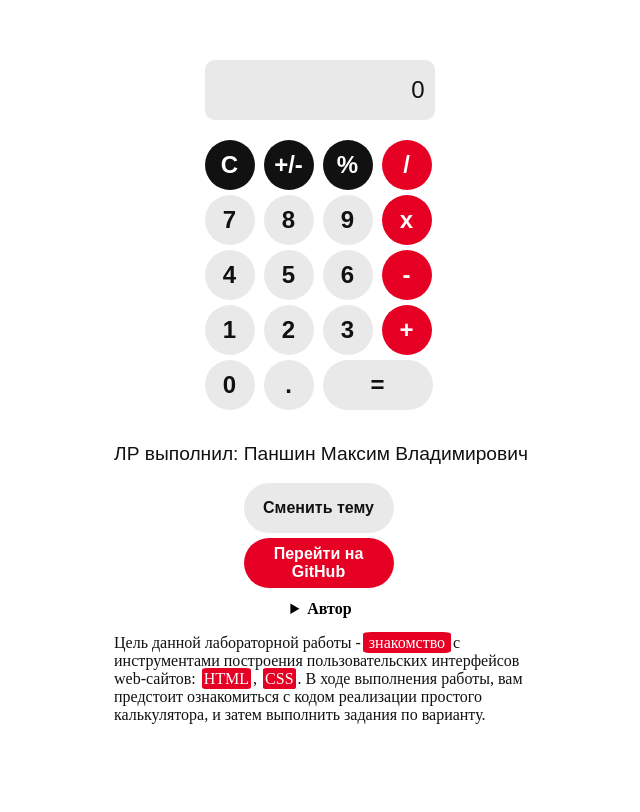
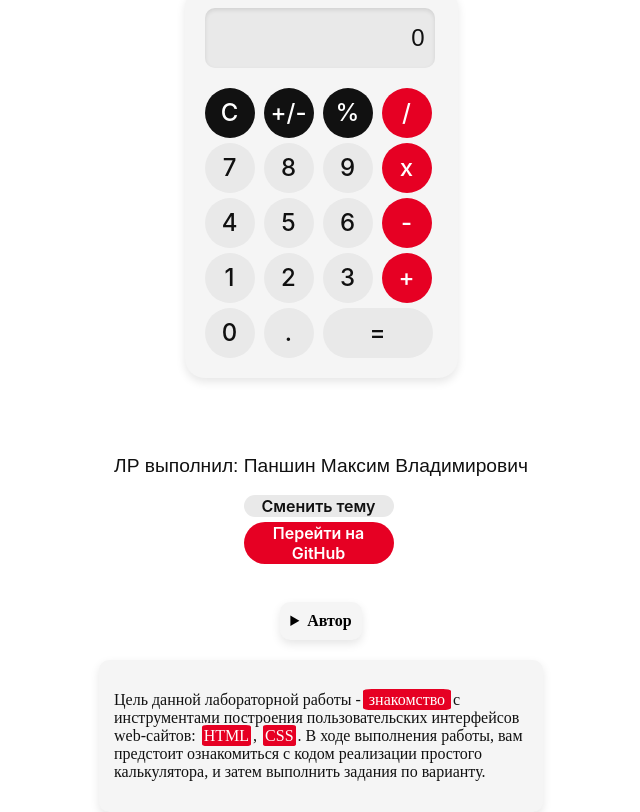
Before and after one commit to homemadelobotomy/Panshin_JavaScript_25, a plain HTML site: page calculator.html in a window 1280 px wide. Shown: the whole page, without its empty margins (319-959 px from the left). Drawn offline with Linux system fonts and the light colour scheme.

Commit message:
more attractive calculator

```diff
--- a/calculator_style.css
+++ b/calculator_style.css
@@ -9,6 +9,12 @@
   width: 100%;
   height: 100%;
 }
+summary {
+  color: black;
+  font-weight: bold;
+  cursor: pointer;
+}
+
 p{
   color: #111111;
 }
@@ -17,6 +23,10 @@ p{
   flex-direction: column;
   justify-content: center;
   align-items: center;
+  background-color: #f5f5f5;
+  padding: 20px;
+  border-radius: 20px;
+  box-shadow: 0 4px 10px rgba(0, 0, 0, 0.1);
 }
 
 .my-btn {
@@ -29,11 +39,12 @@ p{
     background: #e9e9e9;         /* задаем серый цвет кнопки */
     color: #111111;                /* задаем белый цвет текста внутри кнопки */
     font-size: 1.5rem;           /* увеличим размер шрифта */
-    font-family:  Georgia, 'Times New Roman', Times, ; /* сменим шрифт */
+    font-family: BlinkMacSystemFont, 'Segoe UI', Roboto, Oxygen-Sans, 'Apple Color Emoji', 'Segoe UI Emoji', 'Segoe UI Symbol', Ubuntu, Cantarell, 'Fira Sans', 'Droid Sans', 'Helvetica Neue', Helvetica, 'ヒラギノ角ゴ Pro W3', 'メイリオ', Meiryo, 'ＭＳ Ｐゴシック', Arial, sans-serif;; /* сменим шрифт */
     cursor: pointer;             /* при наведении на кнопку курсор будет изменен
                                     со стрелки на 'указательный палец' */
     font-weight: 550;
     user-select: none;           /* отключаем возможность выделить текст внутри кнопки */
+    transition: transform 0.1s ease;
   }
   .my-btn:hover {
     background: darkgray; /* при наведение курсора на кнопку, она будет окрашена в серый */
@@ -42,6 +53,7 @@ p{
   /* active - это состояние активации элемента. В случае кнопки - нажатие на нее */
   .my-btn:active {
     filter: brightness(130%); /* увеличим интенсивность цвета для эффекта вспышки */
+    transform: scale(0.95);
   }
 
   .my-btn.primary {
@@ -106,6 +118,7 @@ p{
     display: flex;
     align-items: center;
     justify-content: end;
+    box-shadow: inset 0 2px 4px rgba(0, 0, 0, 0.1);
   }
   .author_name{
     margin-top: 5%;
@@ -118,6 +131,11 @@ p{
   }
   .lab-goal{
     width: 414px;
+    background-color: #f5f5f5;
+    margin-top: 20px;
+    padding: 15px;
+    border-radius: 10px;
+    box-shadow: 0 4px 10px rgba(0, 0, 0, 0.1);
   }
   mark{
     background-color: #e60023;
@@ -126,3 +144,9 @@ p{
     margin: 2px;
     border-radius: 10%;
   }
+  details {
+    background-color: #f5f5f5;
+    border-radius: 10px;
+    box-shadow: 0 4px 10px rgba(0, 0, 0, 0.1);
+    padding: 10px;
+  }
```
Also changed, not shown: calculator.html (+2 -2 lines).
